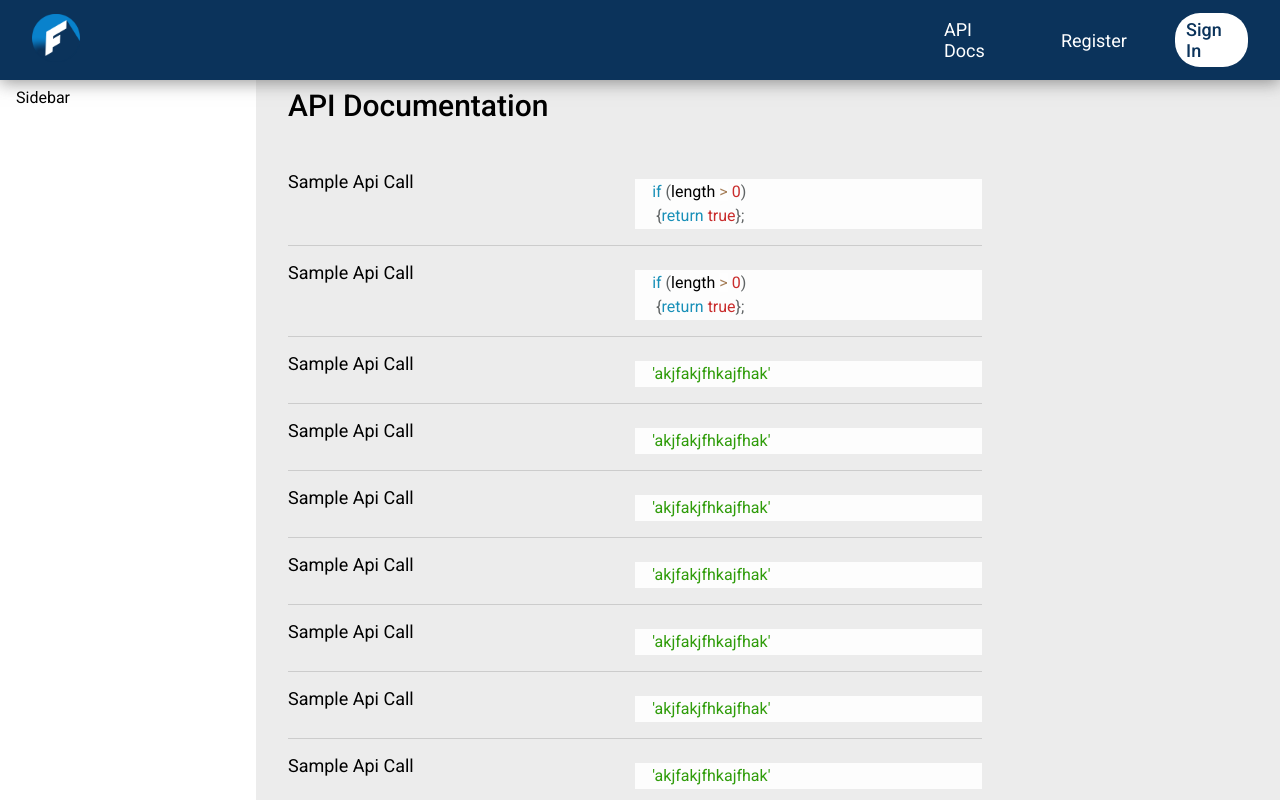
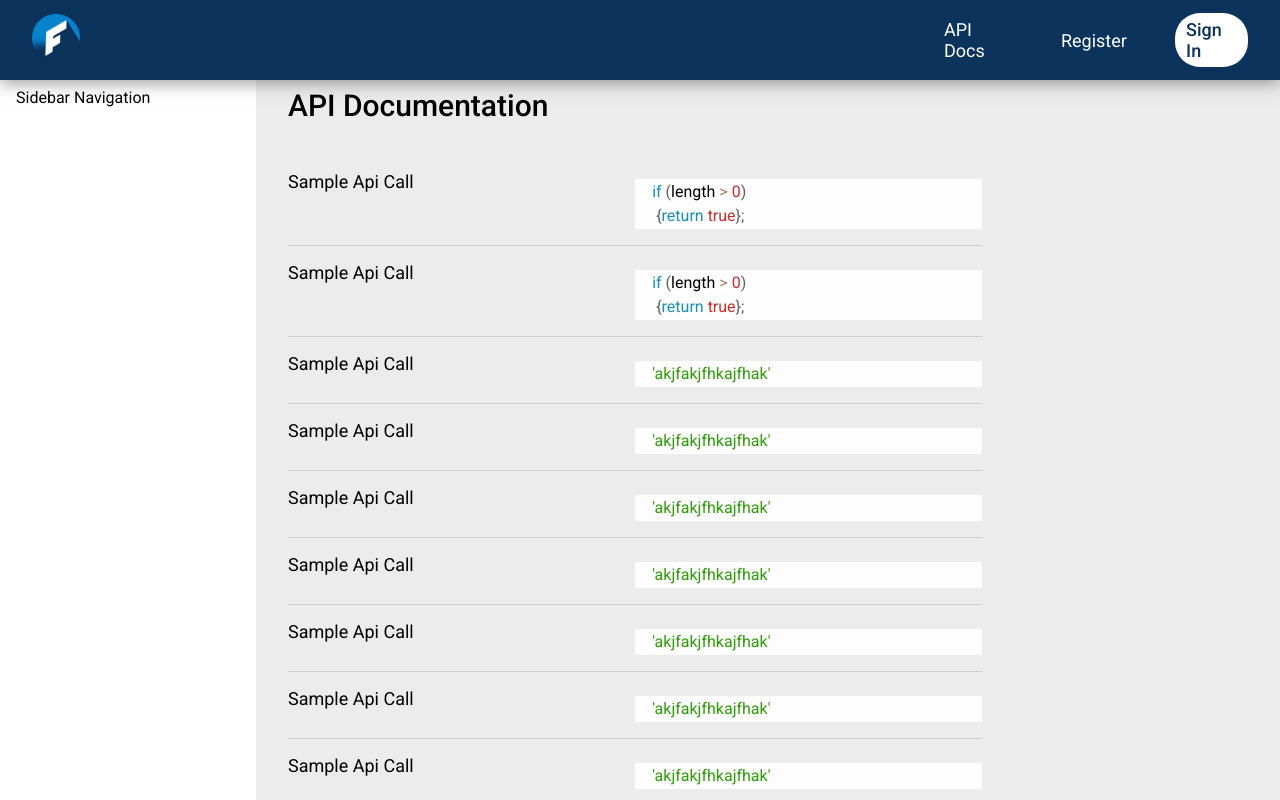
Before and after one commit to dnitecki/finfetch-ui, a React (Create React App) app: page /api in a window 1280 px wide. Built offline with nearby package versions, Linux system fonts and the light colour scheme.

Commit message:
add text

```diff
--- a/src/apps/finfetch-api/pages/documentation/Documentation.jsx
+++ b/src/apps/finfetch-api/pages/documentation/Documentation.jsx
@@ -10,7 +10,9 @@ export default function Documentation() {
       <div className="documentation-container">
         <div className="documentation-sidebar">
           <div className="documentation-header"></div>
-          <div className="documentation-sidebar-container">Sidebar</div>
+          <div className="documentation-sidebar-container">
+            Sidebar Navigation
+          </div>
         </div>
         <div className="documentation-content-container">
           <div className="documentation-header"></div>
```
